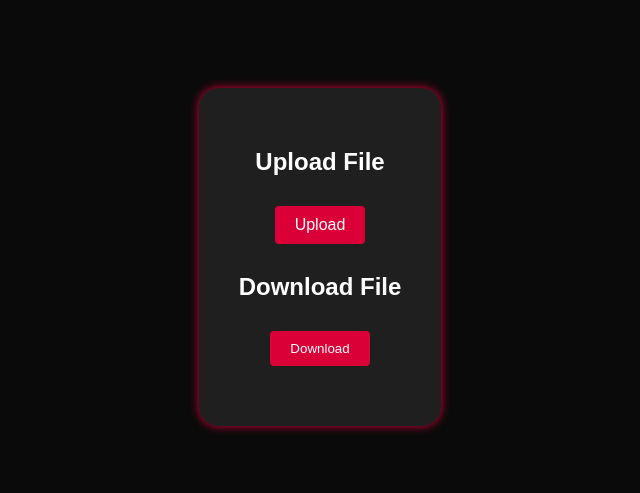
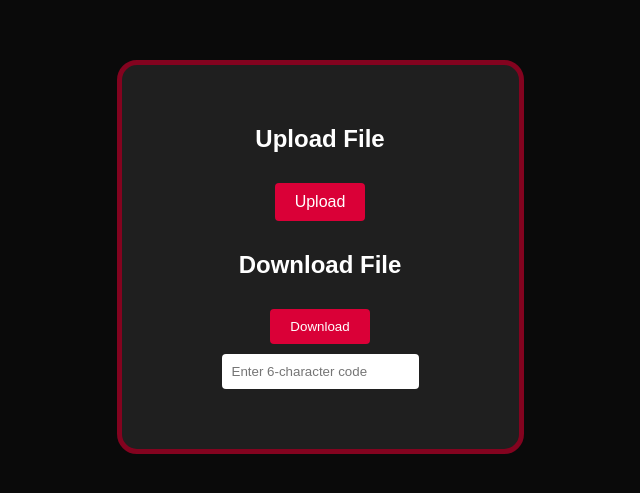
Before and after one commit to isErenG/fileShare, a plain HTML site: page web/index.html in a window 1280 px wide. Shown: the part 143-636 px from the top of the page, without its empty margins (320-960 px from the left). Drawn offline with Linux system fonts and the light colour scheme.

Commit message:
added borders and text input

```diff
--- a/web/css/style.css
+++ b/web/css/style.css
@@ -20,15 +20,25 @@ body {
 .container {
     color: white;
     background: var(--container-color);
-    padding: 40px;
+    padding: 40px 100px 40px 100px;
     border-radius: 20px;
-    box-shadow: 0 0 10px var(--third-color);
+    border-style: solid;
+    border-width: thick;
+    border-color: var(--fourth-color);
     text-align: center;
 }
 
-input[type="file"], input[type="text"] {
+input[type="file"] {
+    display: none;
+}
+
+input[type="text"] {
     margin-bottom: 10px;
-    display: none;
+    padding: 10px;
+    border: none;
+    border-radius: 4px;
+    width: 100%;
+    box-sizing: border-box;
 }
 
 label.custom-file-upload, button {
@@ -48,5 +58,5 @@ label.custom-file-upload:hover, button:hover {
 
 .messages {
     margin-top: 10px;
-    color: green;
+    color: var(--third-color);
 }
--- a/web/index.html
+++ b/web/index.html
@@ -19,10 +19,10 @@
 
     <h2>Download File</h2>
     <form id="downloadForm">
-        <label for="downloadFileName"></label>
-        <input type="text" id="downloadFileName" placeholder="Enter filename" required>
+        <label for="downloadForm"></label>
         <button type="submit">Download</button>
     </form>
+    <input type="text" id="codeInput" placeholder="Enter 6-character code" maxlength="6" />
     <div id="downloadMessage" class="messages"></div>
 </div>
 
```
